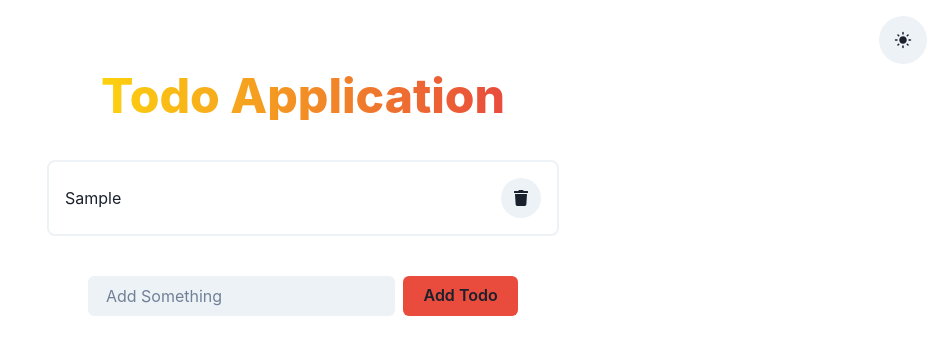
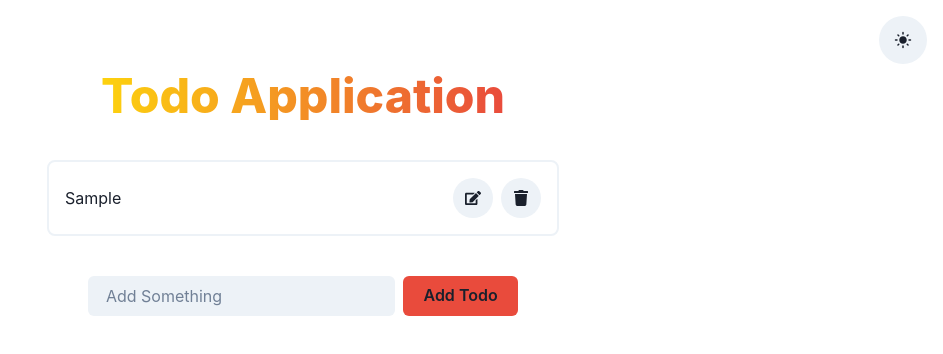
Before and after one commit to danted9822/React-Todo-App, a React (Create React App) app: page / in a window 1280 px wide. Both pictures are taken after typing "Sample" into the empty fields and a click on the button "Add Todo". Shown: the top 354 px of the page, without its empty margins (337-1280 px from the left). Built offline with nearby package versions, Linux system fonts and the light colour scheme.

Commit message:
Adding option to change the chosen  todo's text

```diff
--- a/src/App.js
+++ b/src/App.js
@@ -1,4 +1,4 @@
-import { Heading, Stack, HStack, VStack, IconButton, useColorMode } from '@chakra-ui/react';
+import { Heading, VStack, IconButton, useColorMode } from '@chakra-ui/react';
 import TodoList from './components/TodoList';
 import AddTodo from './components/AddTodo';
 import { MdDarkMode, MdLightMode } from 'react-icons/md';
@@ -9,6 +9,11 @@ function App() {
 
 
   const [todos, setTodos] = useState(() => JSON.parse(localStorage.getItem("todos")) || []);
+
+  const [editItem, setEditItem] = useState(null)
+
+  const { colorMode, toggleColorMode } = useColorMode();
+
 
   useEffect(() => {
 
@@ -24,21 +29,43 @@ function App() {
 
       return todo.id !== id;
 
-    } )
-      setTodos(newTodos)
+    })
+    setTodos(newTodos)
   }
+
+
 
   function addTodo(todo) {
     setTodos([...todos, todo]);
   }
 
-  const {colorMode, toggleColorMode } = useColorMode();
+
+
+  function findTodo(id) {
+    const currentTodo = todos.filter((todo) => todo.id === id);
+
+    console.log("BAZD MEG", currentTodo);
+
+    setEditItem(currentTodo);
+  }
+
+
+  const editTodo = (body, id) => {
+    const newTodo = todos.map(task => (task.id === id ? { body, id } : task))
+
+    console.log(newTodo)
+
+    setTodos(newTodo)
+    setEditItem(null)
+  }
+
+
 
 
   return (
     <VStack p={4}>
       <IconButton
-        icon={colorMode === "light" ? < MdLightMode /> : <MdDarkMode/>}
+        icon={colorMode === "light" ? < MdLightMode /> : <MdDarkMode />}
         isRound="true"
         size="lg"
         alignSelf={'flex-end'}
@@ -51,8 +78,8 @@ function App() {
         bgClip="text">
         Todo Application
       </Heading>
-      <TodoList todos={todos} deleteTodo={deleteTodo} />
-      <AddTodo addTodo={addTodo} />
+      <TodoList todos={todos} deleteTodo={deleteTodo} findTodo={findTodo} />
+      <AddTodo addTodo={addTodo} editTodo={editTodo} editItem={editItem} />
     </VStack>
   );
 }
--- a/src/components/AddTodo.js
+++ b/src/components/AddTodo.js
@@ -1,14 +1,20 @@
 import { Button, HStack, Input, useToast } from '@chakra-ui/react'
 import { nanoid } from 'nanoid';
-import React, { useState } from 'react'
+import React, { useState, useEffect } from 'react'
 
 
-function AddTodo({ addTodo }) {
+function AddTodo({ addTodo, editTodo, editItem }) {
+
+
+  const toast = useToast()
+
+  const [title, setTitle] = useState('')
+
 
   function handleSubmit(e) {
     e.preventDefault();
 
-    if (!content) {
+    if (!title) {
       toast({
         title: 'No content',
         status: 'error',
@@ -18,34 +24,51 @@ function AddTodo({ addTodo }) {
       return;
     }
 
-    const todo = {
-      id: nanoid(),
-      body: content
+    if (!editItem) {
+      const todo = {
+        id: nanoid(),
+        body: title
+      }
+
+      addTodo(todo)
+      setTitle('')
+    } else {
+      editTodo(title, editItem[0].id)
     }
-
-    addTodo(todo)
-    setContent('')
 
   }
 
+  const handleChange = e => {
+    setTitle(e.target.value)
+  }
 
-const toast = useToast()
 
-const [content, setContent] = useState("")
+
+  useEffect(() => {
+    if (editItem) {
+      setTitle(editItem[0].body)
+      console.log("Anyád", editItem)
+    } else {
+      setTitle('')
+    }
+  }, [editItem])
+
 
   return (
     <form onSubmit={handleSubmit}>
 
       <HStack mt="8">
-        <Input variant="filled"
+        <Input
+          variant="filled"
           placeholder="Add Something"
-          value={content}
-          onChange={(e) => setContent(e.target.value)} />
+          value={title}
+          onChange={handleChange}
+        />
         <Button
           bgColor={"#E94B3CFF"}
           px="8"
           type='submit'>
-          Add Todo
+          {editItem ? 'Edit Todo' : 'Add Todo'}
         </Button>
       </HStack>
 
--- a/src/components/TodoList.js
+++ b/src/components/TodoList.js
@@ -1,17 +1,17 @@
 import React from 'react'
-import { Heading, Text, HStack, VStack, IconButton, StackDivider, Spacer,Badge } from '@chakra-ui/react';
-import { FaTrash } from 'react-icons/fa';
+import { Text, HStack, VStack, IconButton, StackDivider, Spacer, Badge } from '@chakra-ui/react';
+import { FaTrash, FaEdit } from 'react-icons/fa';
 
-function TodoList({todos, deleteTodo}) {
+function TodoList({ todos, deleteTodo, findTodo }) {
 
 
     if (!todos.length) {
         return (
-          <Badge colorScheme='green' p='4' m='4' borderRadius='lg'>
-            No Todos, yay!!!
-          </Badge>
+            <Badge colorScheme='green' p='4' m='4' borderRadius='lg'>
+                No Todos, yay!!!
+            </Badge>
         );
-      }
+    }
 
     return (
         <VStack
@@ -21,17 +21,23 @@ function TodoList({todos, deleteTodo}) {
             p="4"
             borderRadius="lg"
             w="100%"
-            maxW={{base: "90vw" , sm: "80vw", lg: "50vm", xl: "40vw" }}
+            maxW={{ base: "90vw", sm: "80vw", lg: "50vm", xl: "40vw" }}
             alignItems="stretch"
         >
             {todos.map(todo => (
                 <HStack key={todo.id}>
                     <Text>{todo.body}</Text>
-                    <Spacer/>
+                    <Spacer />
+                    <IconButton
+                        icon={<FaEdit />}
+                        isRound="true"
+                        onClick={() => findTodo(todo.id)}
+                        />
                     <IconButton
                         icon={<FaTrash />}
                         isRound="true"
-                        onClick={() => deleteTodo(todo.id)} />
+                        onClick={() => deleteTodo(todo.id)}
+                        />
                 </HStack>
             ))}
         </VStack>
```
